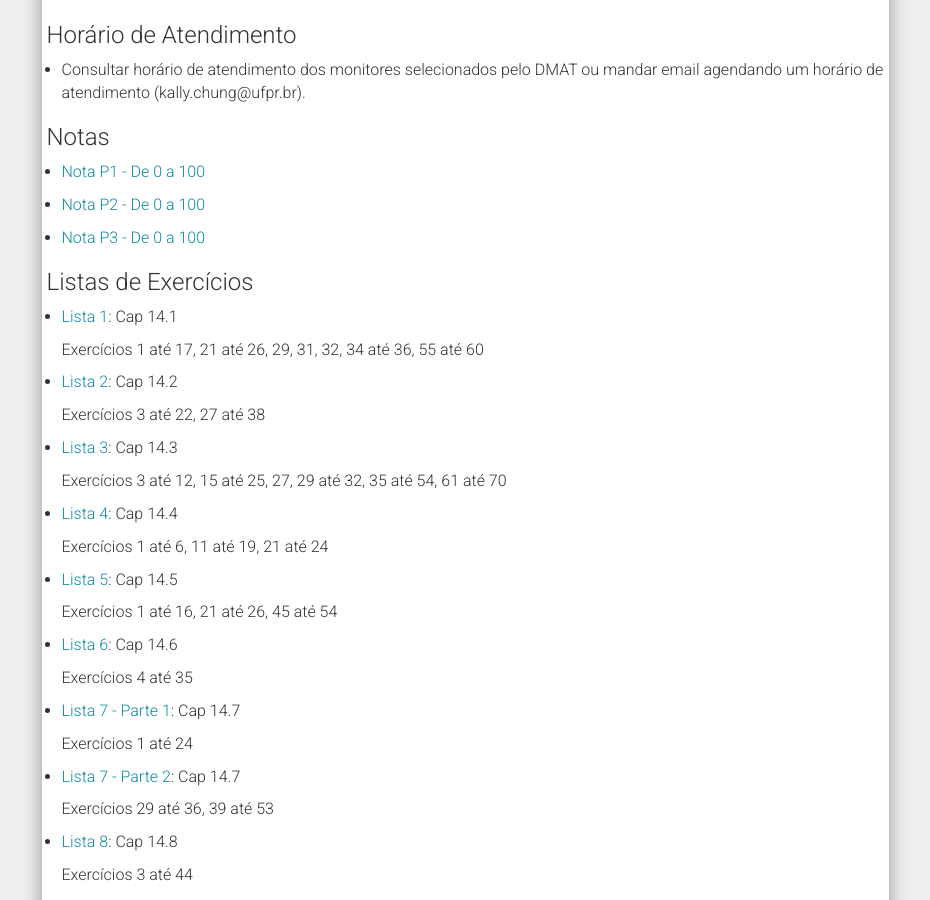
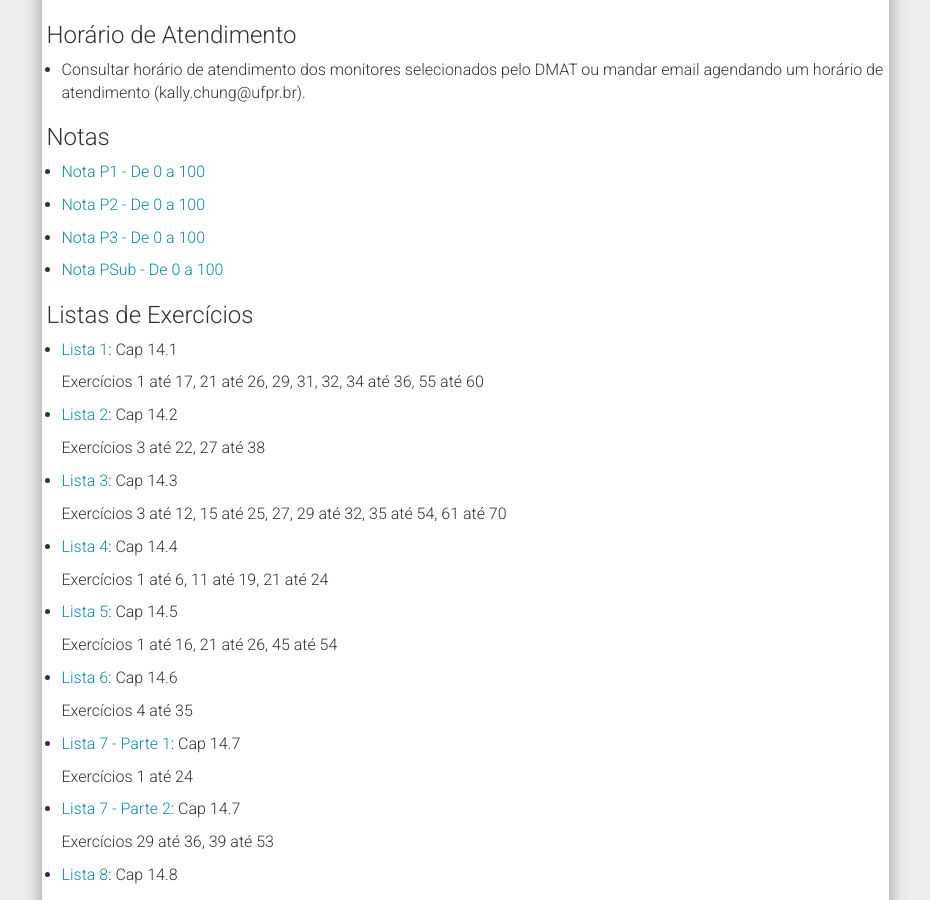
Before and after one commit to chunggnuhc/chunggnuhc.github.io, a Jekyll site: the page built from CM202-Calc2-1sem2018.md, in a window 1280 px wide and 900 px high, scrolled down 1316 px. Shown: the whole window, without its empty margins (321-1251 px from the left). Built offline with Jekyll 4.4.1, drawn with Linux system fonts in a browser that asks for light colours; nearby versions of some CDN libraries.

Commit message:
Update CM303 - NotaPSub

```diff
--- a/CM202-Calc2-1sem2018.md
+++ b/CM202-Calc2-1sem2018.md
@@ -71,6 +71,8 @@ Editora Cengage Learning
 - [Nota P2 - De 0 a 100](/disciplinas1sem2018/Nota P2 - CM202 - Site.pdf)
 
 - [Nota P3 - De 0 a 100](/disciplinas1sem2018/Nota P3 - CM202 - Site.pdf)
+
+- [Nota PSub - De 0 a 100](/disciplinas1sem2018/Nota PSub - CM202 - Site.pdf)
 
 <h3>Listas de Exercícios</h3>
 
```
